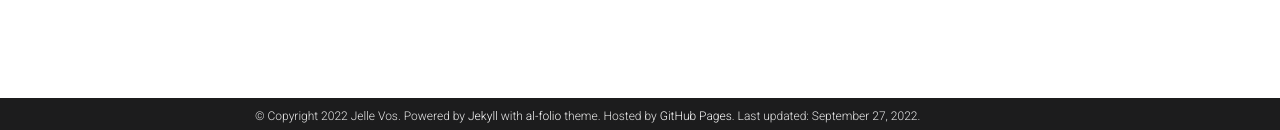
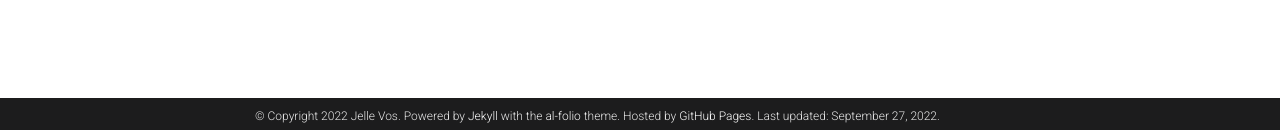
Before and after one commit to jellevos/jellevos.github.io, a Jekyll site: the page built from _pages/teaching.md, in a window 1280 px wide. Shown: the part 767-897 px from the top of the page. Built offline with Jekyll 4.4.1, drawn with Linux system fonts in a browser that asks for light colours; full-size pictures stand in for the smaller copies a plugin makes; comment, search, counter and statistics services are not loaded; a style sheet for code colours, icons or effects is not loaded.

Commit message:
Update _config.yml

```diff
--- a/_config.yml
+++ b/_config.yml
@@ -10,7 +10,7 @@
 description: > # the ">" symbol means to ignore newlines until "footer_text:"
   A simple, whitespace theme for academics. Based on [*folio](https://github.com/bogoli/-folio) design.
 footer_text: >
-  Powered by <a href="https://jekyllrb.com/" target="_blank">Jekyll</a> with <a href="https://github.com/alshedivat/al-folio">al-folio</a> theme.
+  Powered by <a href="https://jekyllrb.com/" target="_blank">Jekyll</a> with the <a href="https://github.com/alshedivat/al-folio">al-folio</a> theme.
   Hosted by <a href="https://pages.github.com/" target="_blank">GitHub Pages</a>.
 keywords: jelle vos, tu delft, homomorphic encryption, scicrypt, phd, private set operations  # add your own keywords or leave empty
 
```
